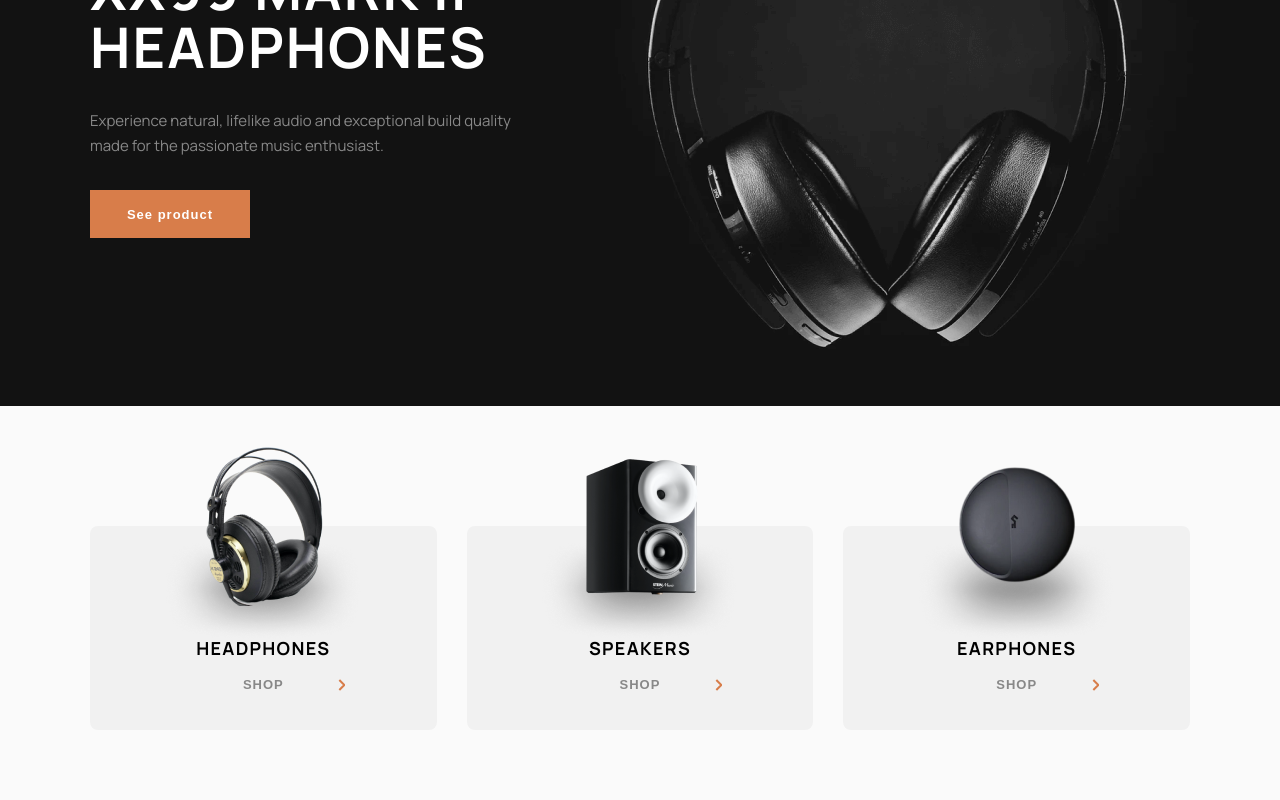
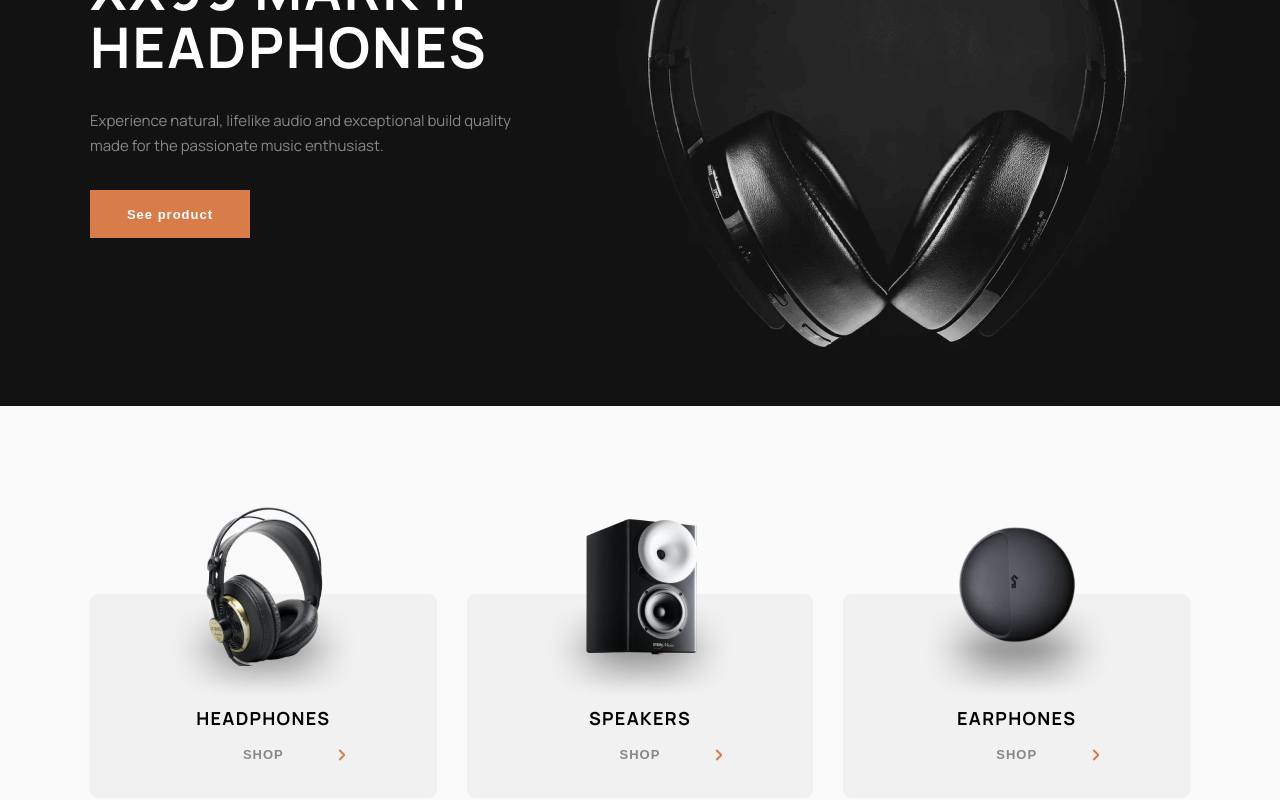
Before and after one commit to KatarzynaWolowska/08-ecommerce-nextjs, a Next.js app: page / in a window 1280 px wide. Shown: the part 324-1124 px from the top of the page. Built offline with nearby package versions, Linux system fonts and the light colour scheme.

Commit message:
FIX: CategoryLink styles

```diff
--- a/components/Categories/Categories.module.scss
+++ b/components/Categories/Categories.module.scss
@@ -3,34 +3,41 @@
 
 .categoryList {
     list-style: none;
-    margin-bottom: 65px;
+    margin: 60px 0 100px;
 
     li {
         width: 100%;
         position: relative;
         text-align: center;
-        margin-bottom: 20px;
+        padding-bottom: 20px;
+        margin: 40px 0;
+        isolation: isolate;
 
-        .grayBox {
+        &:after {
+            content: '';
+            display: block;
+            position: absolute;
+            bottom: 0;
+            left: 0;
             background-color: colors.$bg-secondary;
             height: 204px;
+            width: 100%;
             border-radius: 8px;
-            padding-top: 110px;
-            margin-top: -80px;
+            z-index: -1;
         }
 
         .photoBox {
             height: 160px;
-
             display: flex;
             justify-content: center;
             align-items: center;
             flex-direction: column;
+            margin-bottom: 40px;
+            position: relative;
 
             img {
                 &.photo {
                     transition: transform ease 300ms;
-                    z-index: 1;
                 }
                 &.shadow {
                     position: absolute;
--- a/components/Categories/CategoryLink.jsx
+++ b/components/Categories/CategoryLink.jsx
@@ -1,22 +1,23 @@
 import Image from 'next/image'
 import Link from 'next/link'
-import styles from './Categories.module.scss'
+
+import BUTTON_VARIANTS from '@/constants/ButtonVariant'
+
 import shadow from '../../public/category-shadow.png'
 import Button from '../Button/Button'
+import styles from './Categories.module.scss'
 
 const CategoryLink = ({ title, href, image }) => {
     return (
         <Link href={href}>
             <div className={styles.photoBox}>
+                <Image src={image} className={styles.photo} alt={title} />
                 <Image src={shadow} className={styles.shadow} alt='' />
-                <Image src={image} className={styles.photo} alt={title} />
             </div>
-            <div className={styles.grayBox}>
-                <p className='h6'>{title}</p>
-                <Button variant='link' style={{ margin: 0 }}>
-                    Shop
-                </Button>
-            </div>
+            <p className='h6'>{title}</p>
+            <Button variant={BUTTON_VARIANTS.ghost} style={{ margin: 0 }}>
+                Shop
+            </Button>
         </Link>
     )
 }
--- a/components/Categories/CategoryList.jsx
+++ b/components/Categories/CategoryList.jsx
@@ -7,9 +7,9 @@ import Earphones from '../../public/category-earphones.png'
 
 const CategoryList = () => {
     const categories = [
-        { title: 'Headphones', href: '/headphones', image: Headphones },
-        { title: 'Speakers', href: '/speakers', image: Speakers },
-        { title: 'Earphones', href: '/earphones', image: Earphones }
+        { title: 'Headphones', href: 'headphones', image: Headphones },
+        { title: 'Speakers', href: 'speakers', image: Speakers },
+        { title: 'Earphones', href: 'earphones', image: Earphones }
     ]
 
     return (
```
